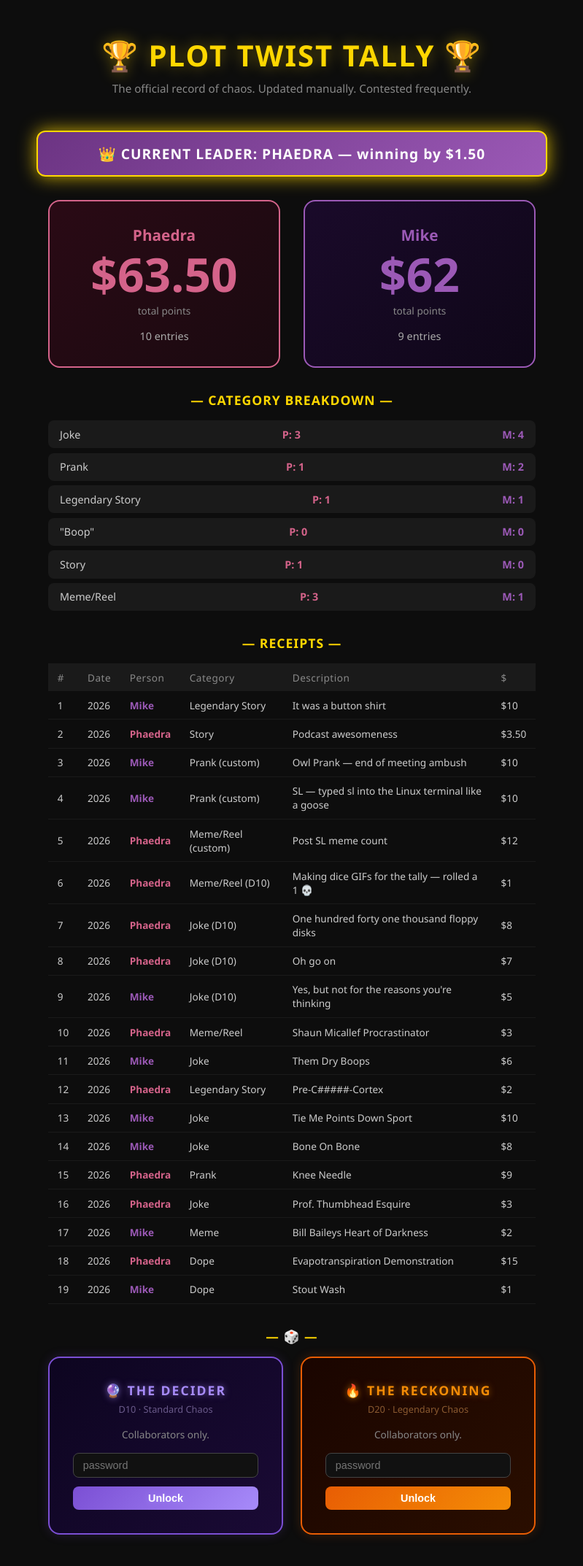
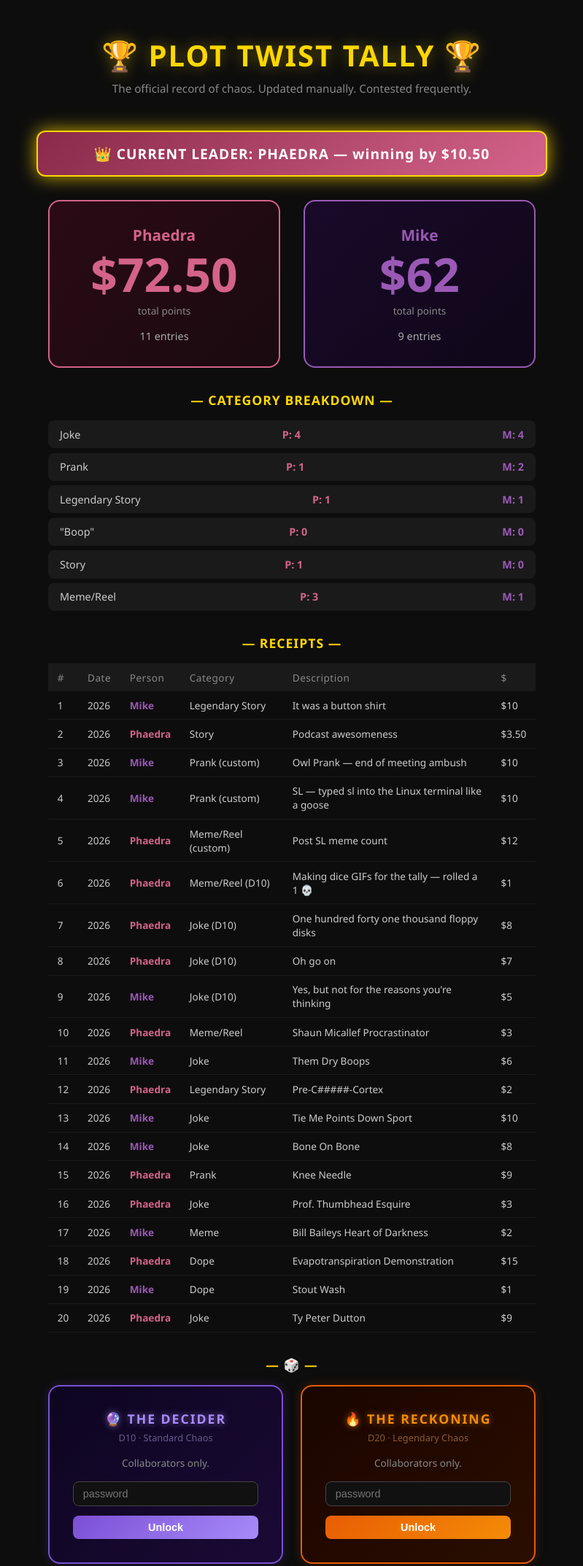
Before and after one commit to phaedromics/plot-twist-tally, a plain HTML site: page index.html in a window 1280 px wide. Shown: the top 2146 px of the page at 73% size, without its empty margins (240-1039 px from the left). Drawn offline with Linux system fonts and the light colour scheme.

Commit message:
Update index.html

```diff
--- a/index.html
+++ b/index.html
@@ -61,6 +61,11 @@
 
     .leader-mike {
       background: linear-gradient(135deg, #6c3483, var(--purple));
+      color: #fff;
+      border: 2px solid var(--gold);
+    }
+    .leader-phaedra {
+      background: linear-gradient(135deg, #8a2a4a, var(--pink));
       color: #fff;
       border: 2px solid var(--gold);
     }
@@ -413,16 +418,16 @@
     <p>The official record of chaos. Updated manually. Contested frequently.</p>
   </header>
 
-  <div class="leader-banner leader-mike">
-    👑 CURRENT LEADER: PHAEDRA — winning by $1.50
+ <div class="leader-banner leader-phaedra">
+    👑 CURRENT LEADER: PHAEDRA — winning by $10.50
   </div>
 
   <div class="scores">
     <div class="scorecard scorecard-phaedra">
       <h2>Phaedra</h2>
-      <div class="score-value">$63.50</div>
+      <div class="score-value">$72.50</div>
       <div class="score-label">total points</div>
-      <div class="score-entries">10 entries</div>
+      <div class="score-entries">11 entries</div>
     </div>
     <div class="scorecard scorecard-mike">
       <h2>Mike</h2>
@@ -436,7 +441,7 @@
     <h3>— CATEGORY BREAKDOWN —</h3>
     <div class="category-row">
       <span class="category-name">Joke</span>
-      <span class="cat-phaedra">P: 3</span>
+      <span class="cat-phaedra">P: 4</span>
       <span class="cat-mike">M: 4</span>
     </div>
     <div class="category-row">
@@ -632,6 +637,14 @@
           <td>Stout Wash</td>
           <td>$1</td>
         </tr>
+        <tr>
+          <td>20</td>
+          <td>2026</td>
+          <td class="person-phaedra">Phaedra</td>
+          <td>Joke</td>
+          <td>Ty Peter Dutton</td>
+          <td>$9</td>
+        </tr>
       </tbody>
     </table>
   </div>
```
